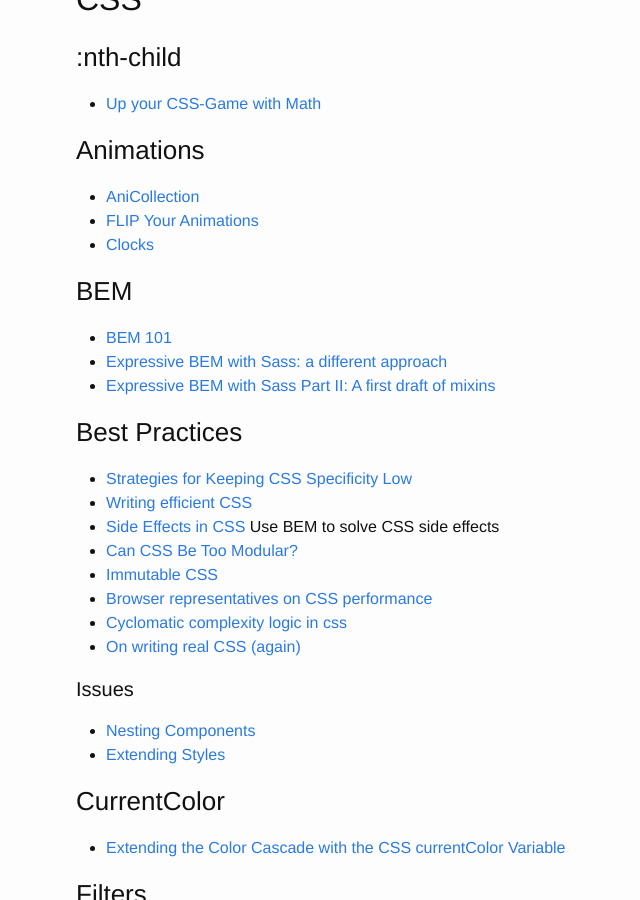
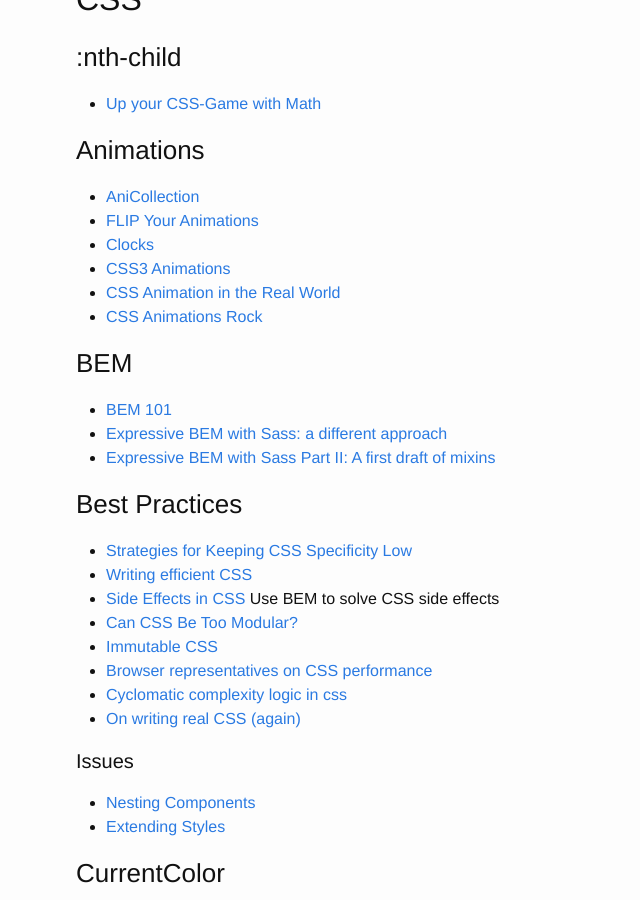
Before and after one commit to brownerd/brownerd.github.io, a Jekyll site: the page built from _posts/2015-01-01-reading-list-2015.md, in a window 1280 px wide and 900 px high, scrolled down 3840 px. Shown: the whole window, without its empty margins (194-834 px from the left). Built offline with Jekyll 4.4.1, drawn with Linux system fonts in a browser that asks for light colours; emoji names are drawn with the system emoji font.

Commit message:
css3 animation stuffs

```diff
--- a/_posts/2015-01-01-reading-list-2015.md
+++ b/_posts/2015-01-01-reading-list-2015.md
@@ -203,7 +203,9 @@ Here are the agencies, people and sites that I was most influenced by in 2015
 - [AniCollection](http://anicollection.github.io/#/)
 - [FLIP Your Animations](http://aerotwist.com/blog/flip-your-animations/)
 - [Clocks](https://cssanimation.rocks/clocks/)
-
+- [CSS3 Animations](http://webdesign.tutsplus.com/courses/css3-animations)
+- [CSS Animation in the Real World](https://webdesign.tutsplus.com/courses/css-animation-in-the-real-world)
+- [CSS Animations Rock](https://cssanimation.rocks/)
 
 
 
```
